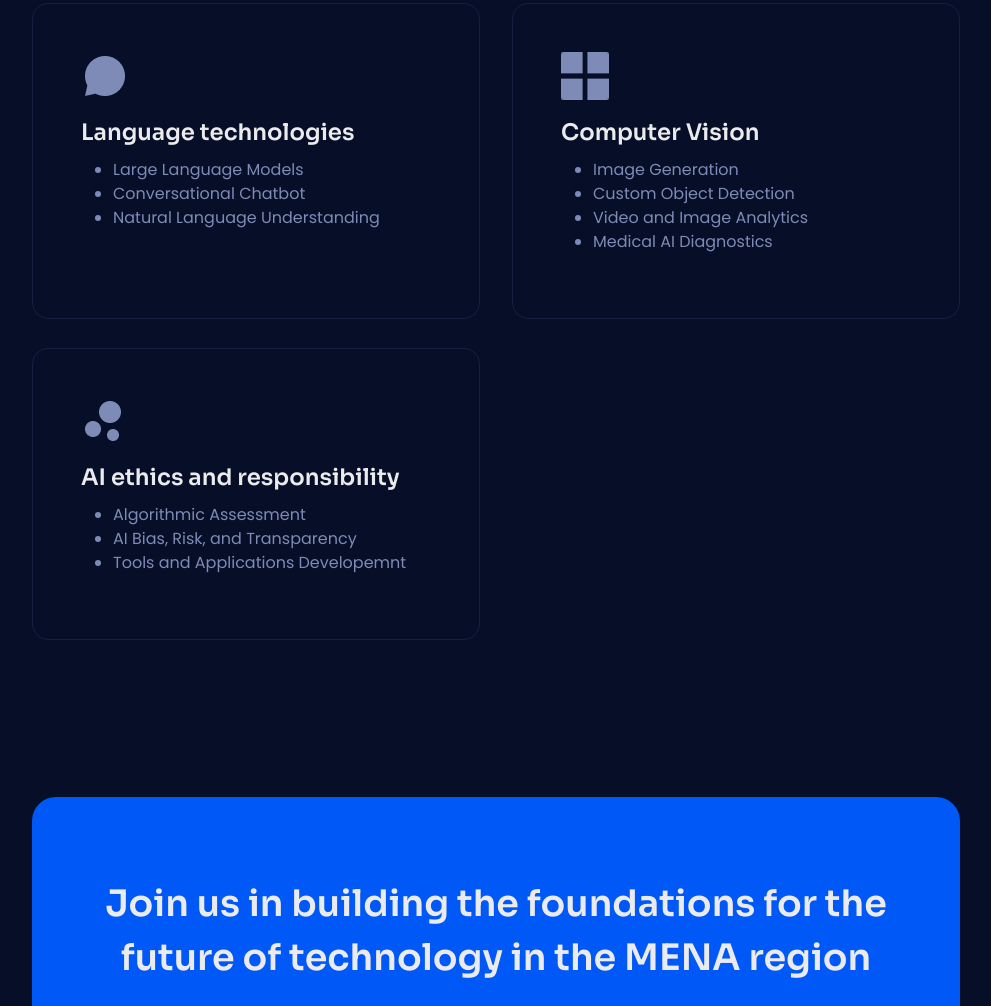
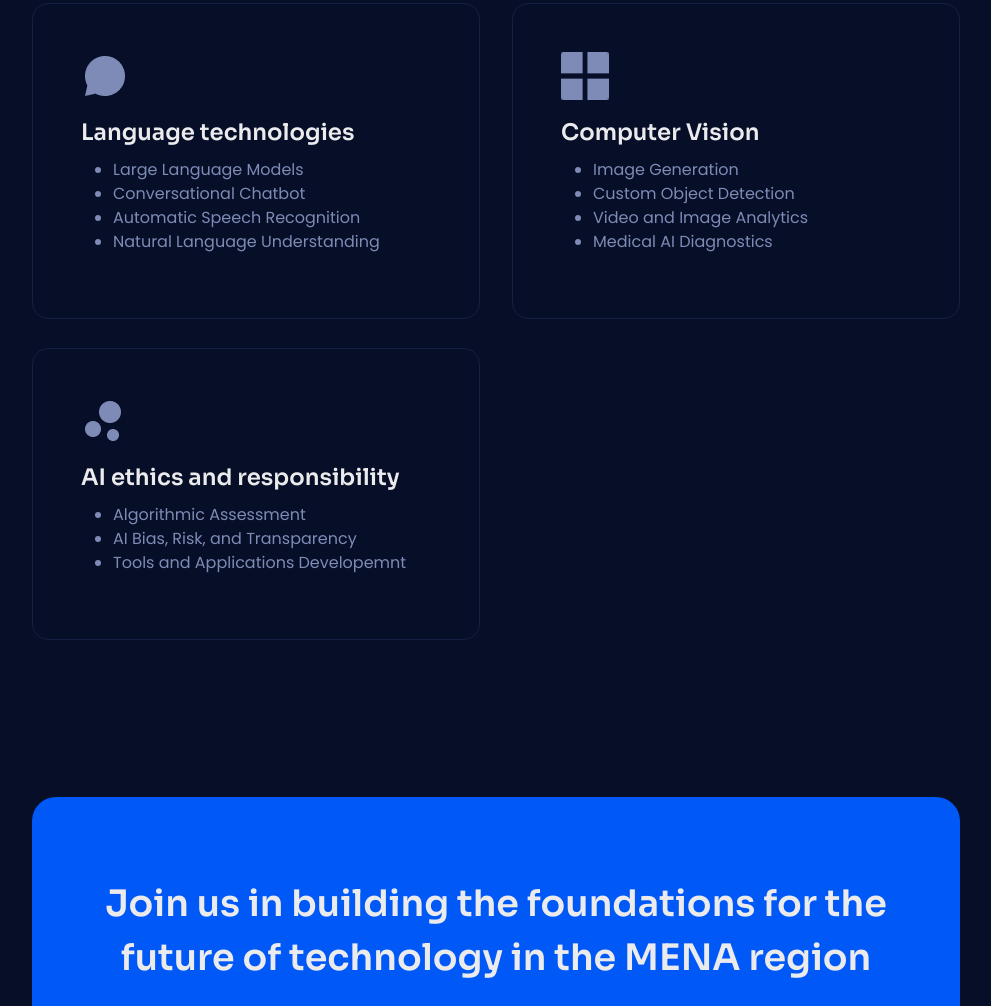
Before and after one commit to asas-lab/site, a plain HTML site: page index.html in a window 1280 px wide. Shown: the part 748-1754 px from the top of the page, without its empty margins (144-1135 px from the left). Drawn offline with Linux system fonts and the light colour scheme.

Commit message:
Update index.html

```diff
--- a/index.html
+++ b/index.html
@@ -149,6 +149,9 @@
                       </li>
                       <li>
                       Conversational Chatbot
+                      </li>
+                      <li>
+                      Automatic Speech Recognition
                       </li>
                       <li>
                       Natural Language Understanding
```
